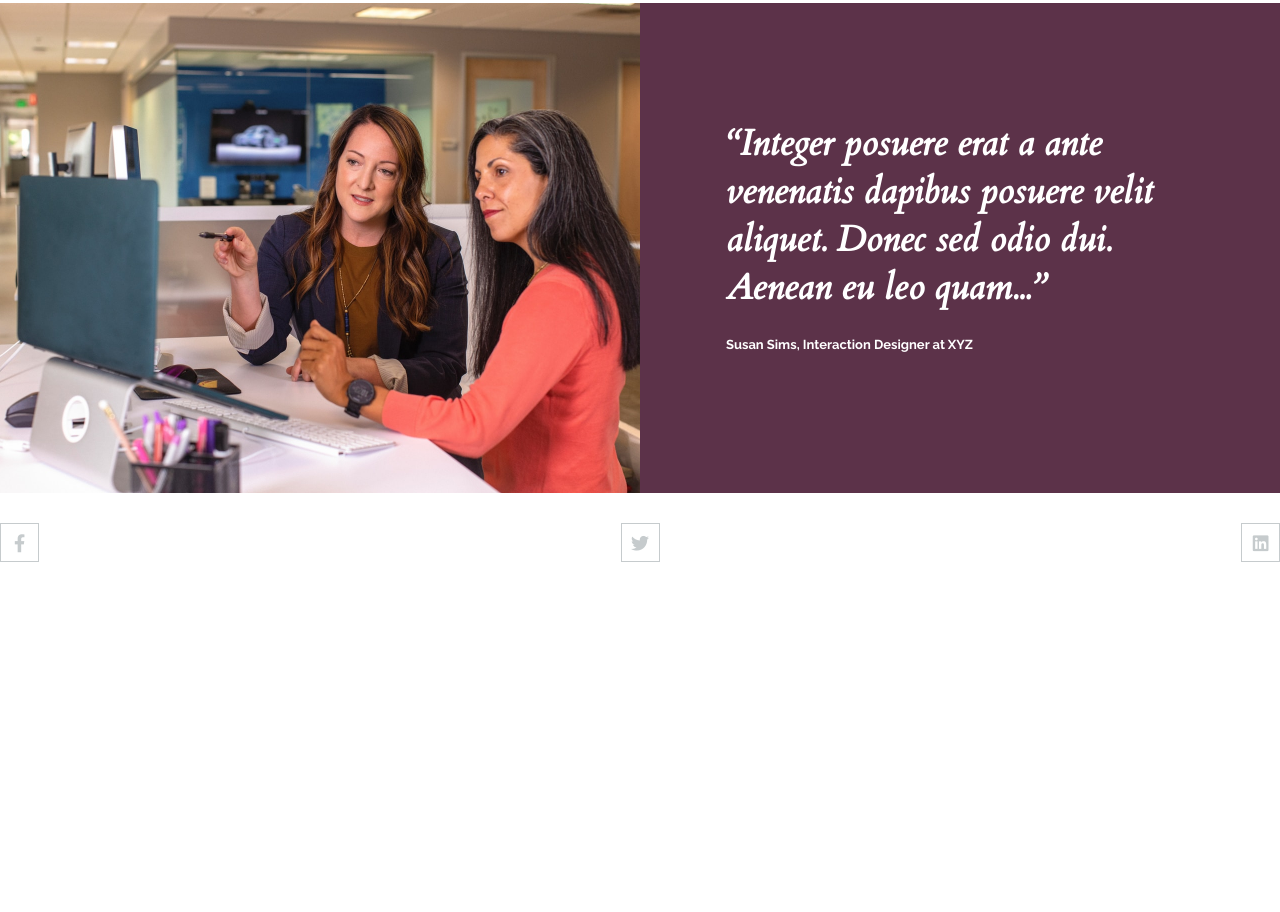
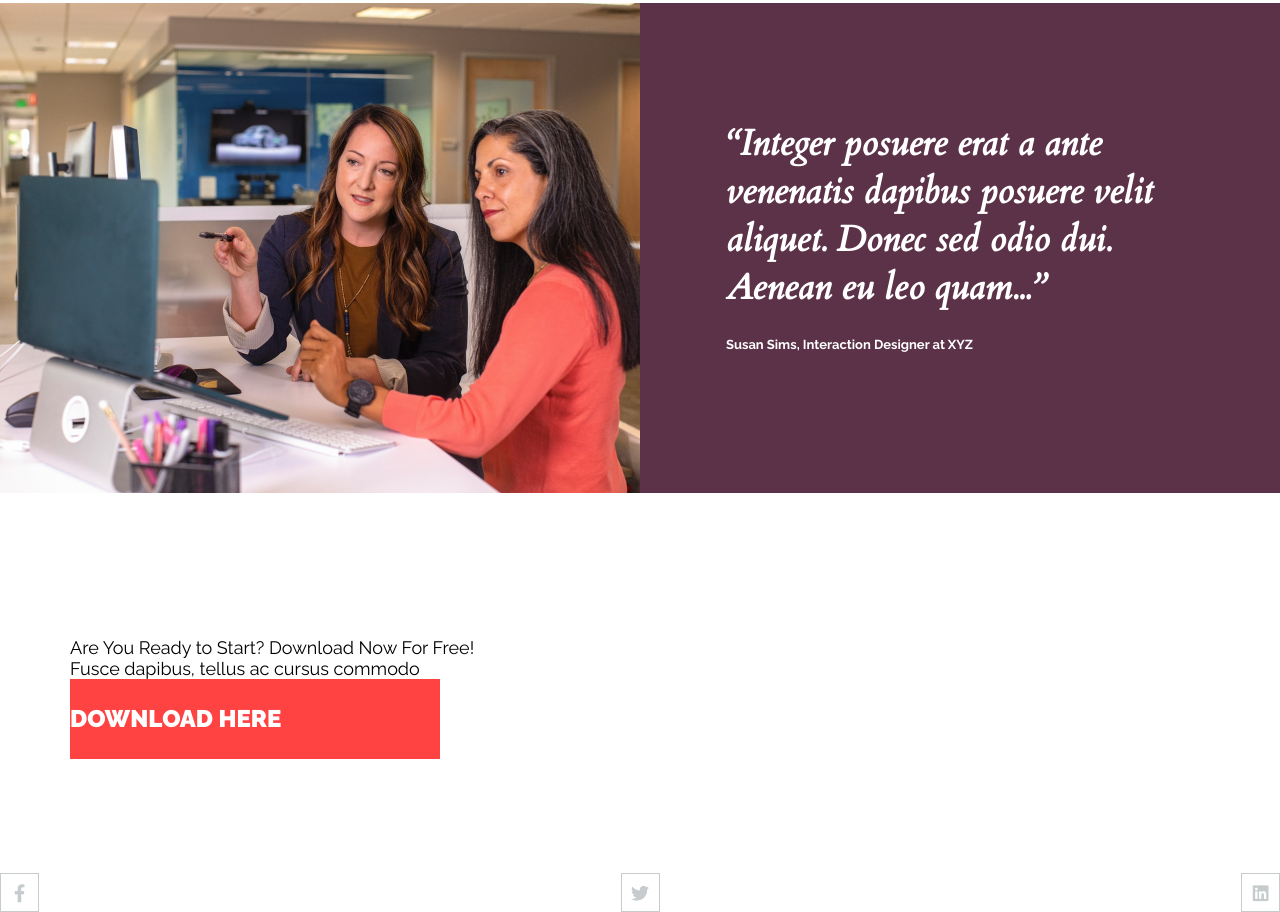
Before and after one commit to selukdiana/activebox_landing, a website built with Parcel: page src/index.html in a window 1280 px wide. Shown: the part 3048-3960 px from the top of the page. Before the commit the page ends 3610 px from the top, so only its background shows below. Built offline with nearby package versions, Linux system fonts and the light colour scheme; a web font is replaced by a local one.

Commit message:
complete download section in html

```diff
--- a/src/index.html
+++ b/src/index.html
@@ -421,6 +421,23 @@
         <div class="slider__pagination swiper-pagination"></div>
       </div>
     </section>
+    <section class="download">
+      <div class="container">
+        <div class="download__main-text">
+          <p>
+            Are You Ready to Start? Download Now For Free!
+          </p>
+        </div>
+        <div class="download__text">
+          <p>
+            Fusce dapibus, tellus ac cursus commodo
+          </p>
+        </div>
+        <div class="download__btn colored-btn">
+            <a href="#">Download here</a>
+          </div>
+      </div>
+    </section>
     <script src="./js/jquery-3.6.0.min.js"></script>
     <script src="https://unpkg.com/swiper@8/swiper-bundle.min.js"></script>
     <script type="module" src="./js/index.js"></script>
```
